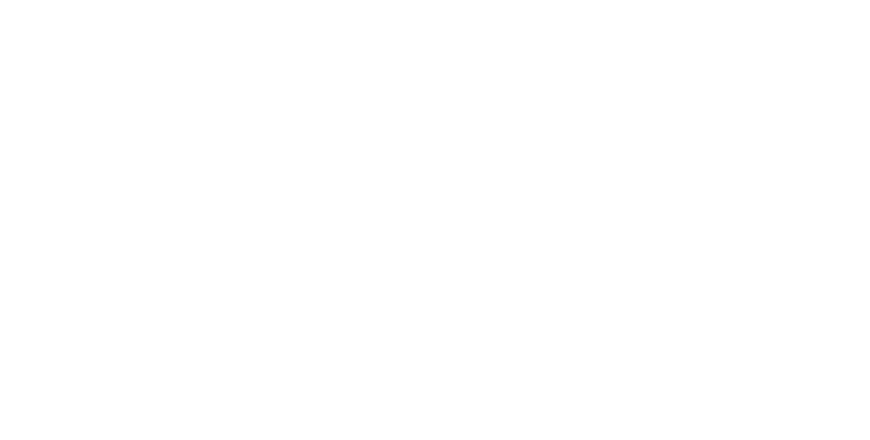
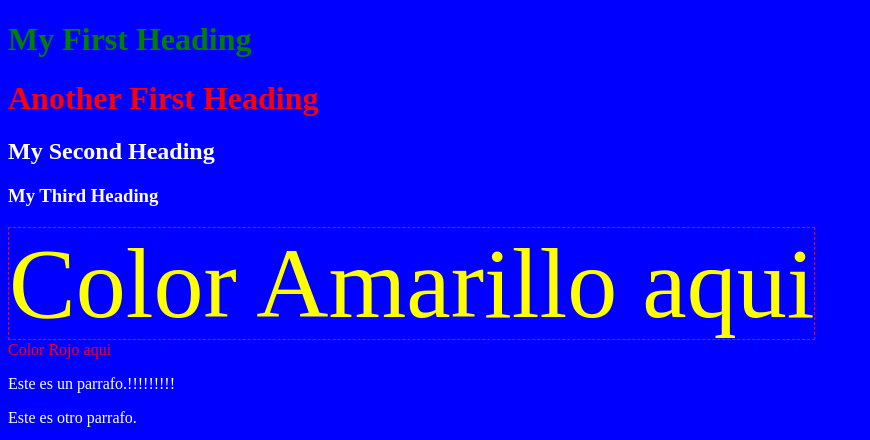
Before and after one commit to GustavoJ36/josedavid, a plain HTML site: page index.html in a window 1280 px wide. Shown: the top 440 px of the page, without its empty margins (0-870 px from the left). Drawn offline with Linux system fonts and the light colour scheme.

Commit message:
corregido error brutal

```diff
--- a/index.html
+++ b/index.html
@@ -5,7 +5,34 @@
   <title>Mi titulo</title>
   <style>
     body {
+      background-color: blue;
+      color: white;
+    }
 
+    h1{
+      color: red
+    }
+  </style>
+  <link rel="stylesheet" type="text/css" href="estilo.css">
+</head>
+
+<body>
+
+  <h1 style=" color: green">
+    My First Heading
+  </h1>
+
+  <h1>
+    Another First Heading
+  </h1>
+
+
+  <h2>My Second Heading</h2>
+  <h3>My Third Heading</h3>
+
+  <span class="colorAmarillo">
+    Color Amarillo aqui
+  </span>
   <br>
 
   <span id="colorRojo">
```
